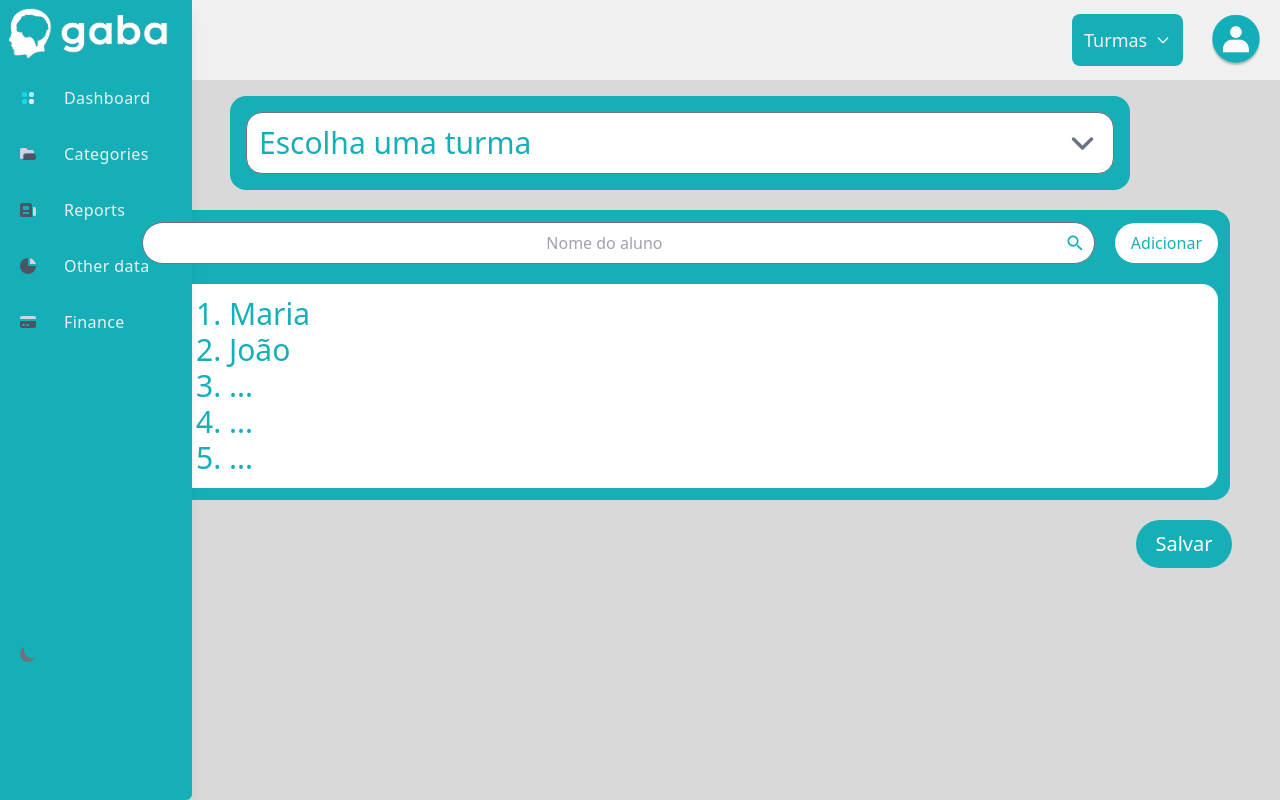
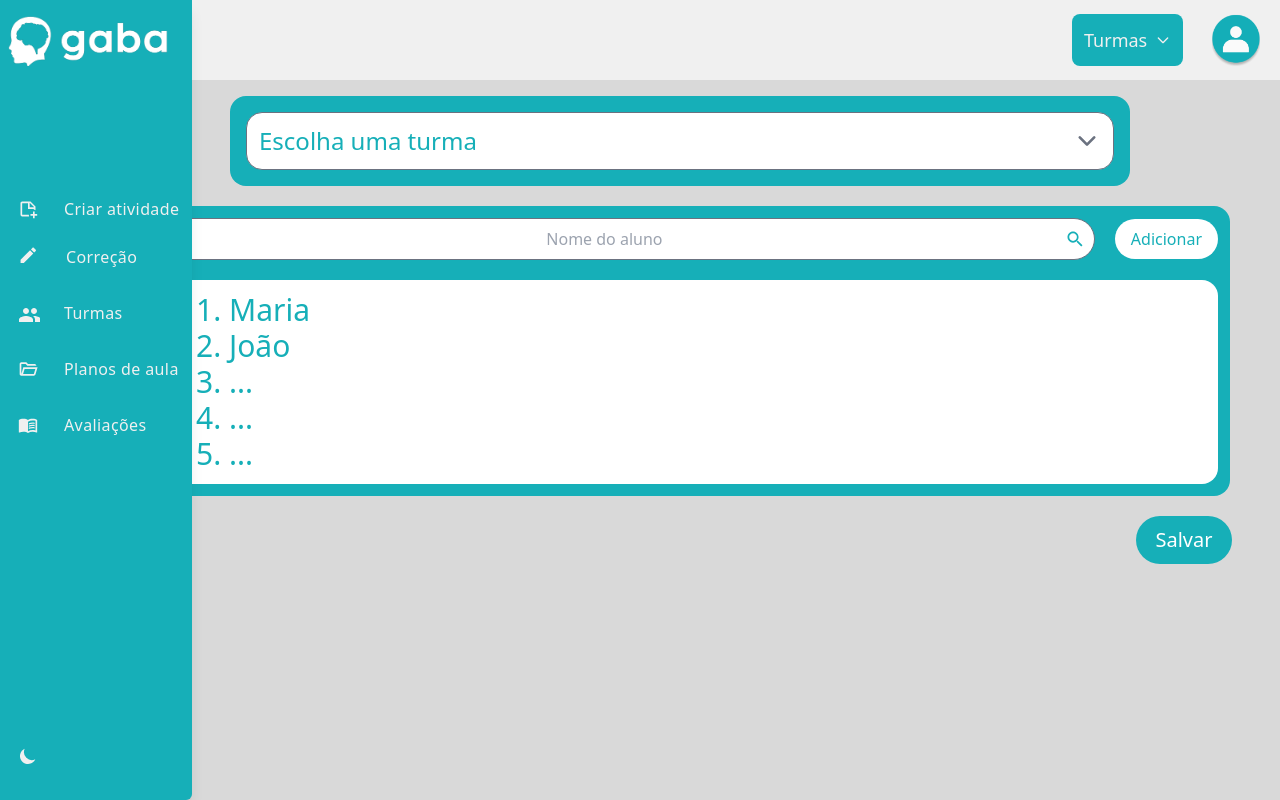
Before and after one commit to 2023M2T6-Inteli/Projeto3, a Node server app: page /classrooms/ in a window 1280 px wide. Run offline with Node 20, Linux system fonts and the light colour scheme; style sheets or scripts are compiled from the project's sources; some libraries are stand-ins or nearby versions.

Commit message:
Grading screen
Finished the design of the grading screen and fixed some css issues

```diff
--- a/src/public/javascripts/darkmode.js
+++ b/src/public/javascripts/darkmode.js
@@ -1,40 +1,49 @@
-var themeToggleDarkIcon = document.getElementById('theme-toggle-dark-icon');
-var themeToggleLightIcon = document.getElementById('theme-toggle-light-icon');
+//Icons
+const darkIcon = document.getElementById('theme-toggle-dark-icon');
+const lightIcon = document.getElementById('theme-toggle-light-icon');
 
-// Change the icons inside the button based on previous settings
-if (localStorage.getItem('color-theme') === 'dark' || (!('color-theme' in localStorage) && window.matchMedia('(prefers-color-scheme: dark)').matches)) {
-    themeToggleLightIcon.classList.remove('hidden');
-} else {
-    themeToggleDarkIcon.classList.remove('hidden');
+//Theme vars
+const userTheme = localStorage.getItem('theme');
+const systemTheme = window.matchMedia('(prefers-color-scheme: dark)').matches
+
+// Change the icons inside the button
+const iconToggle = () => {
+    lightIcon.classList.toggle('hidden');
+    darkIcon.classList.toggle('hidden');
+};
+
+//Theme check
+const themeCheck = () =>{
+
+    if((userTheme === 'dark')||(!userTheme && systemTheme)){
+        document.documentElement.classList.add('dark')
+        darkIcon.classList.add('hidden');
+        return;
+    }
+    lightIcon.classList.add('hidden');
 }
 
-var themeToggleBtn = document.getElementById('theme-toggle');
+//Manually changing theme
+const themeSwitch = () =>{
 
-themeToggleBtn.addEventListener('click', function () {
+    if(document.documentElement.classList.contains('dark')){
+        document.documentElement.classList.remove('dark');
+        localStorage.setItem('theme', 'light');
+        iconToggle();
+        return;
+    };
+    document.documentElement.classList.add('dark');
+    localStorage.setItem('theme', 'dark');
+    iconToggle();
 
-    // toggle icons inside button
-    themeToggleDarkIcon.classList.toggle('hidden');
-    themeToggleLightIcon.classList.toggle('hidden');
+};
 
-    // if set via local storage previously
-    if (localStorage.getItem('color-theme')) {
-        if (localStorage.getItem('color-theme') === 'light') {
-            document.documentElement.classList.add('dark');
-            localStorage.setItem('color-theme', 'dark');
-        } else {
-            document.documentElement.classList.remove('dark');
-            localStorage.setItem('color-theme', 'light');
-        }
+//Switching theme by clicking the button
+const button = document.getElementById('theme-toggle');
 
-        // if NOT set via local storage previously
-    } else {
-        if (document.documentElement.classList.contains('dark')) {
-            document.documentElement.classList.remove('dark');
-            localStorage.setItem('color-theme', 'light');
-        } else {
-            document.documentElement.classList.add('dark');
-            localStorage.setItem('color-theme', 'dark');
-        }
-    }
+button.addEventListener('click', () => {
+    themeSwitch();
+});
 
-});
+//Checking theme on load
+themeCheck();
--- a/src/routes/grades.js
+++ b/src/routes/grades.js
@@ -5,13 +5,14 @@ var router = express.Router();
 // GET /grades
 router.get('/', (req, res, next) => {
     const sql = 'SELECT * FROM grades'
-
+/*
     req.db.all(sql, [], (err, rows) => {
         if (err) {
             return res.status(500).json({error: err.message});
         }
         res.status(200).json(rows);
-    });
+    });*/
+    res.render('grades', {title: 'Gaba'})
 });
 
 // GET/grades/:id
--- a/src/tailwind.config.js
+++ b/src/tailwind.config.js
@@ -1,7 +1,7 @@
 /** @type {import('tailwindcss').Config} */
 module.exports = {
+  content: ["./src/**/*.{html,js}"],
   darkMode: 'class',
-  content: ["./src/**/*.{html,js}"],
   theme: {
     extend: {
     },
--- a/src/views/classrooms.pug
+++ b/src/views/classrooms.pug
@@ -2,7 +2,7 @@ extends layouts/logged_in.pug
 block content
     .flex.flex-col.items-center.justify-center.mt-8
         .p-4.flex.items-center.justify-center.rounded-2xl(class='min-w-[200px] w-9/12 bg-[#16afb8]')
-            select.w-full.p-3.rounded-2xl.text-2xl(class='sm:text-3xl text-[#16afb8]')
+            select.w-full.p-3.rounded-2xl.text-2xl(class='text-[#16afb8]')
                 option Escolha uma turma
                 option Turma A
                 option Turma B
--- a/src/views/includes/sidebar.pug
+++ b/src/views/includes/sidebar.pug
@@ -1,45 +1,39 @@
-.min-h-screen.fixed.top-0(class='bg-[#d9d9d9]')
+.min-h-screen.fixed.top-0.z-40(class='bg-[#D9D9D9]')
     .sidebar.min-h-screen.overflow-hidden.border-r.rounded-br-md.border-transparent.shadow-lg(class='w-[3.8rem] bg-[#16afb8] hover:w-[12rem] hover:shadow-lg')
         .flex.h-screen.flex-col.justify-between.pt-2.pb-6
-            div
-                .-ml-10.w-max.p-0
+                .-ml-10.w-max.p-0.mt-2
                     img.w-40.mb-4.ml-12(src='./images/gaba_png.png', alt='Logo Gaba')
                 ul.mt-0.tracking-wide.space-y-2
                     li.min-w-max
+                    li.min-w-max
                         a.bg.group.flex.items-center.space-x-6.px-4.py-3(href='#', aria-label='dashboard', class='text-[#F0F0F0] hover:bg-[#369398]')
-                            svg.-ml-0.h-6.w-6(viewBox='0 0 24 24', fill='currentColor')
-                                path.fill-current.text-cyan-400(d='M6 8a2 2 0 0 1 2-2h1a2 2 0 0 1 2 2v1a2 2 0 0 1-2 2H8a2 2 0 0 1-2-2V8ZM6 15a2 2 0 0 1 2-2h1a2 2 0 0 1 2 2v1a2 2 0 0 1-2 2H8a2 2 0 0 1-2-2v-1Z', class='dark:fill-slate-600')
-                                path.fill-current.text-cyan-200(d='M13 8a2 2 0 0 1 2-2h1a2 2 0 0 1 2 2v1a2 2 0 0 1-2 2h-1a2 2 0 0 1-2-2V8Z', class='group-hover:text-cyan-300')
-                                path.fill-current(d='M13 15a2 2 0 0 1 2-2h1a2 2 0 0 1 2 2v1a2 2 0 0 1-2 2h-1a2 2 0 0 1-2-2v-1Z', class='group-hover:text-sky-300')
-                            span.-mr-1.font-medium Dashboard
-                    li.min-w-max
+                            svg.h-5.w-6(xmlns='http://www.w3.org/2000/svg', viewBox='0 0 24 24', fill='currentColor')
+                                path(fill-rule="evenodd", clip-rule="evenodd", class='group-hover:text-[#6DC9CE]', d="M5 19V5h7v7h7v1c.7 0 1.37.13 2 .35V9l-6-6H5c-1.11 0-2 .89-2 2v14a2 2 0 0 0 2 2h8.35c-.22-.63-.35-1.3-.35-2H5m9-14.5l5.5 5.5H14V4.5M23 18v2h-3v3h-2v-3h-3v-2h3v-3h2v3h3Z")
+                            span.font-medium Criar atividade
                         a.bg.group.flex.items-center.space-x-6.px-4.py-3(href='#', class='text-[#F0F0F0] hover:bg-[#369398]')
-                            svg.h-5.w-6(xmlns='http://www.w3.org/2000/svg', viewBox='0 0 20 20', fill='currentColor')
-                                path.fill-current.text-gray-300(class='group-hover:text-cyan-300', fill-rule='evenodd', d='M2 6a2 2 0 012-2h4l2 2h4a2 2 0 012 2v1H8a3 3 0 00-3 3v1.5a1.5 1.5 0 01-3 0V6z', clip-rule='evenodd')
-                                path.fill-current.text-gray-600(class='group-hover:text-cyan-600', d='M6 12a2 2 0 012-2h8a2 2 0 012 2v2a2 2 0 01-2 2H2h2a2 2 0 002-2v-2z')
-                            span.font-medium Categories
+                            svg.h-6.w-6(class="ml-[2px]", viewBox='0 0 28 28', fill='currentColor')
+                                path(fill-rule="evenodd", clip-rule="evenodd",class='group-hover:text-[#6DC9CE]', d="M20.71 7.04c.39-.39.39-1.04 0-1.41l-2.34-2.34c-.37-.39-1.02-.39-1.41 0l-1.84 1.83l3.75 3.75M3 17.25V21h3.75L17.81 9.93l-3.75-3.75L3 17.25Z")
+                            span.font-medium.-ml-1 Correção
                     li.min-w-max
                         a.group.flex.items-center.space-x-6.px-4.py-3(href='#', class='text-[#F0F0F0] hover:bg-[#369398]')
                             svg.h-5.w-6(xmlns='http://www.w3.org/2000/svg', viewBox='0 0 20 20', fill='currentColor')
-                                path.fill-current.text-gray-600(class='group-hover:text-cyan-600', fill-rule='evenodd', d='M2 5a2 2 0 012-2h8a2 2 0 012 2v10a2 2 0 002 2H4a2 2 0 01-2-2V5zm3 1h6v4H5V6zm6 6H5v2h6v-2z', clip-rule='evenodd')
-                                path.fill-current.text-gray-300(class='group-hover:text-cyan-300', d='M15 7h1a2 2 0 012 2v5.5a1.5 1.5 0 01-3 0V7z')
-                            span.font-medium Reports
+                                path(fill-rule="evenodd", clip-rule="evenodd", class='group-hover:text-[#6DC9CE]', d="M16 11c1.66 0 2.99-1.34 2.99-3S17.66 5 16 5s-3 1.34-3 3s1.34 3 3 3zm-8 0c1.66 0 2.99-1.34 2.99-3S9.66 5 8 5S5 6.34 5 8s1.34 3 3 3zm0 2c-2.33 0-7 1.17-7 3.5V19h14v-2.5c0-2.33-4.67-3.5-7-3.5zm8 0c-.29 0-.62.02-.97.05c1.16.84 1.97 1.97 1.97 3.45V19h6v-2.5c0-2.33-4.67-3.5-7-3.5z")
+                            span.font-medium Turmas
                     li.min-w-max
                         a.group.flex.items-center.space-x-6.px-4.py-3(href='#', class='text-[#F0F0F0] hover:bg-[#369398]')
-                            svg.h-5.w-6(xmlns='http://www.w3.org/2000/svg', viewBox='0 0 20 20', fill='currentColor')
-                                path.fill-current.text-gray-600(class='group-hover:text-cyan-600', d='M2 10a8 8 0 018-8v8h8a8 8 0 11-16 0z')
-                                path.fill-current.text-gray-300(class='group-hover:text-cyan-300', d='M12 2.252A8.014 8.014 0 0117.748 8H12V2.252z')
-                            span.font-medium Other data
+                            svg.h-5.w-6(xmlns='http://www.w3.org/2000/svg', viewBox='0 0 24 24', fill='currentColor')
+                                path(fill-rule="evenodd", clip-rule="evenodd", class='group-hover:text-[#6DC9CE]', d="M4 20q-.825 0-1.413-.588T2 18V6q0-.825.588-1.413T4 4h6l2 2h8q.825 0 1.413.588T22 8H11.175l-2-2H4v12l2.4-8h17.1l-2.575 8.575q-.2.65-.738 1.038T19 20H4Zm2.1-2H19l1.8-6H7.9l-1.8 6Zm0 0l1.8-6l-1.8 6ZM4 8V6v2Z")
+                            span.font-medium Planos de aula
                     li.min-w-max
                         a.group.flex.items-center.space-x-6.px-4.py-3(href='#', class='text-[#F0F0F0] hover:bg-[#369398]')
-                            svg.h-5.w-6(xmlns='http://www.w3.org/2000/svg', viewBox='0 0 20 20', fill='currentColor')
-                                path.fill-current.text-gray-300(class='group-hover:text-cyan-300', d='M4 4a2 2 0 00-2 2v1h16V6a2 2 0 00-2-2H4z')
-                                path.fill-current.text-gray-600(class='group-hover:text-cyan-600', fill-rule='evenodd', d='M18 9H2v5a2 2 0 002 2h12a2 2 0 002-2V9zM4 13a1 1 0 011-1h1a1 1 0 110 2H5a1 1 0 01-1-1zm5-1a1 1 0 100 2h1a1 1 0 100-2H9z', clip-rule='evenodd')
-                            span.font-medium Finance
-                ul.mt-72.tracking-wide.space-y-2
+                            svg.h-5.w-6(xmlns='http://www.w3.org/2000/svg', viewBox='0 0 24 24', fill='currentColor')
+                                path(fill-rule="evenodd", clip-rule="evenodd", class='group-hover:text-[#6DC9CE]', d="M17.5 14.33c.79 0 1.63.08 2.5.24v1.5c-.62-.16-1.46-.24-2.5-.24c-1.9 0-3.39.33-4.5.99v-1.69c1.17-.53 2.67-.8 4.5-.8M13 12.46c1.29-.53 2.79-.79 4.5-.79c.79 0 1.63.07 2.5.23v1.5c-.62-.16-1.46-.24-2.5-.24c-1.9 0-3.39.34-4.5.99m4.5-3.65c-1.9 0-3.39.32-4.5 1V9.84c1.23-.56 2.73-.84 4.5-.84c.79 0 1.63.08 2.5.23v1.55c-.74-.19-1.59-.28-2.5-.28m3.5 8V7c-1.04-.33-2.21-.5-3.5-.5c-2.05 0-3.88.5-5.5 1.5v11.5c1.62-1 3.45-1.5 5.5-1.5c1.19 0 2.36.16 3.5.5m-3.5-14c2.35 0 4.19.5 5.5 1.5v14.56c0 .12-.05.24-.16.35c-.11.09-.23.17-.34.17c-.11 0-.19-.02-.25-.05c-1.28-.69-2.87-1.03-4.75-1.03c-2.05 0-3.88.5-5.5 1.5c-1.34-1-3.17-1.5-5.5-1.5c-1.66 0-3.25.36-4.75 1.07c-.03.01-.07.01-.12.03c-.04.01-.08.02-.13.02c-.11 0-.23-.04-.34-.12a.475.475 0 0 1-.16-.35V6c1.34-1 3.18-1.5 5.5-1.5c2.33 0 4.16.5 5.5 1.5c1.34-1 3.17-1.5 5.5-1.5Z")
+                            span.font-medium Avaliações
+                ul.mt-48.tracking-wide
                     li.ml-2.min-w-max
-                        button#theme-toggle.text-gray-500.rounded-lg.text-sm(type='button', class='dark:text-gray-400 hover:bg-gray-100 dark:hover:bg-gray-700 focus:outline-none focus:ring-4 focus:ring-gray-200 dark:focus:ring-gray-700 p-2.5')
-                            svg#theme-toggle-dark-icon.hidden.w-5.h-5(fill='currentColor', viewBox='0 0 20 20', xmlns='http://www.w3.org/2000/svg')
+                        button#theme-toggle.rounded-lg.text-sm(type='button', class='text-[#F0F0F0] hover:bg-[#369398] p-2.5')
+                            svg#theme-toggle-dark-icon.w-5.h-5(fill='currentColor', viewBox='0 0 20 20', xmlns='http://www.w3.org/2000/svg')
                                 path(d='M17.293 13.293A8 8 0 016.707 2.707a8.001 8.001 0 1010.586 10.586z')
-                            svg#theme-toggle-light-icon.hidden.w-5.h-5(fill='currentColor', viewBox='0 0 20 20', xmlns='http://www.w3.org/2000/svg')
+                            svg#theme-toggle-light-icon.w-5.h-5(fill='currentColor', viewBox='0 0 20 20', xmlns='http://www.w3.org/2000/svg')
                                 path(d='M10 2a1 1 0 011 1v1a1 1 0 11-2 0V3a1 1 0 011-1zm4 8a4 4 0 11-8 0 4 4 0 018 0zm-.464 4.95l.707.707a1 1 0 001.414-1.414l-.707-.707a1 1 0 00-1.414 1.414zm2.12-10.607a1 1 0 010 1.414l-.706.707a1 1 0 11-1.414-1.414l.707-.707a1 1 0 011.414 0zM17 11a1 1 0 100-2h-1a1 1 0 100 2h1zm-7 4a1 1 0 011 1v1a1 1 0 11-2 0v-1a1 1 0 011-1zM5.05 6.464A1 1 0 106.465 5.05l-.708-.707a1 1 0 00-1.414 1.414l.707.707zm1.414 8.486l-.707.707a1 1 0 01-1.414-1.414l.707-.707a1 1 0 011.414 1.414zM4 11a1 1 0 100-2H3a1 1 0 000 2h1z', fill-rule='evenodd', clip-rule='evenodd')
+    script(src='https://unpkg.com/ionicons@4.5.10-0/dist/ionicons.js')
```
Also changed, not shown: src/views/grades.pug (added, +91 -0 lines), src/views/includes/auto_darkmode.pug (deleted, +0 -8 lines), src/views/menu.pug (+4 -4 lines).
